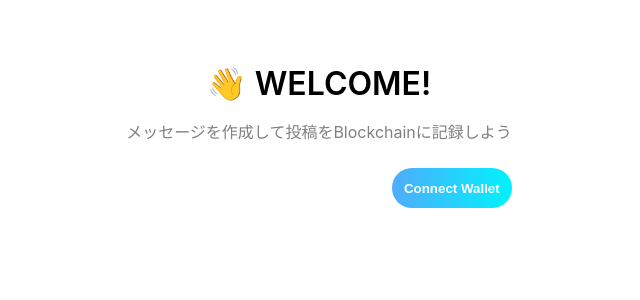
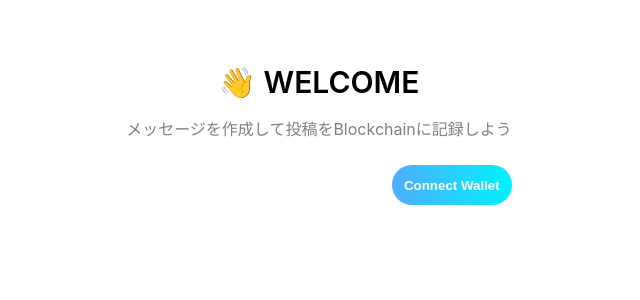
Before and after one commit to otampy3184/web3-sns, a React (Create React App) app: page / in a window 1280 px wide. Shown: the top 300 px of the page, without its empty margins (321-961 px from the left). Built offline with nearby package versions, Linux system fonts and the light colour scheme; the HTML template or start-up script is replaced by a standard one.

Commit message:
UTC表示に対応

```diff
--- a/src/App.css
+++ b/src/App.css
@@ -14,7 +14,7 @@
 
 .header {
   text-align: center;
-  font-size: 32px;
+  font-size: 30px;
   font-weight: 600;
 }
 
--- a/src/App.js
+++ b/src/App.js
@@ -19,7 +19,7 @@
   const [sortByLikesFlg, setSortByLikesFlg] = useState(true);
   const [results, setResults] = useState([]);
 
-  const contractAddress = "0x175204Ea760995d4F1c0A2443c38929242854AB8";
+  const contractAddress = "0x756E389E40C97Bd15743529A31B59072949DB8f2";
   const contractABI = abi.abi;
 
   // Walletの接続状況をチェック
@@ -90,7 +90,7 @@
             postId: post.postId.toNumber(),
             address: post.from,
             message: post.message,
-            timestamp: post.timestamp.toNumber(),
+            timestamp: (new Date(post.timestamp.toNumber().toString() * 1000)).toString().substring(0, (new Date(post.timestamp.toNumber().toString() * 1000)).toString().indexOf("GMT")),
             likes: post.likes.toNumber(),
           };
         })
@@ -117,7 +117,7 @@
           postId: postId.toNumber(),
           address: from,
           message: message,
-          timestamp: timestamp.toNumber(),
+          timestamp: (new Date(timestamp.toNumber().toString() * 1000)).toString().substring(0, (new Date(timestamp.toNumber().toString() * 1000)).toString().indexOf("GMT")),
           likes: likes.toNumber(),
         },
       ]);
@@ -154,7 +154,7 @@
         postId: postId.toNumber(),
         address: from,
         message: message,
-        timestamp: timestamp.toNumber(),
+        timestamp: (new Date(timestamp.toNumber().toString() * 1000)).toString().substring(0, (new Date(timestamp.toNumber().toString() * 1000)).toString().indexOf("GMT")),
         likes: likes.toNumber(),
       }
       // Index番号で検索をかけ、対象Indexの要素のみnewPostに入れ替える
@@ -282,10 +282,10 @@
     const result = allTweets.sort(await function (a, b) {
       if (sortByLikesFlg === true) {
         setSortByLikesFlg(false);
-        return (a.timestamp < b.timestamp) ? -1 : 1;
+        return (a.timestamp > b.timestamp) ? -1 : 1;
       } else {
         setSortByLikesFlg(true);
-        return (a.likes > b.likes) ? -1 : 1;
+        return (a.likes < b.likes) ? -1 : 1;
       }
       setResults(result);
       setAllTweets(result)
@@ -299,7 +299,7 @@
           <span role="img" aria-label="hand-wave">
             👋
           </span>{" "}
-          WELCOME!
+          WELCOME
         </div>
         <div className='bio'>
           メッセージを作成して投稿をBlockchainに記録しよう
```
Also changed, not shown: 1 other file (tests, documents, lock files or other folders).
